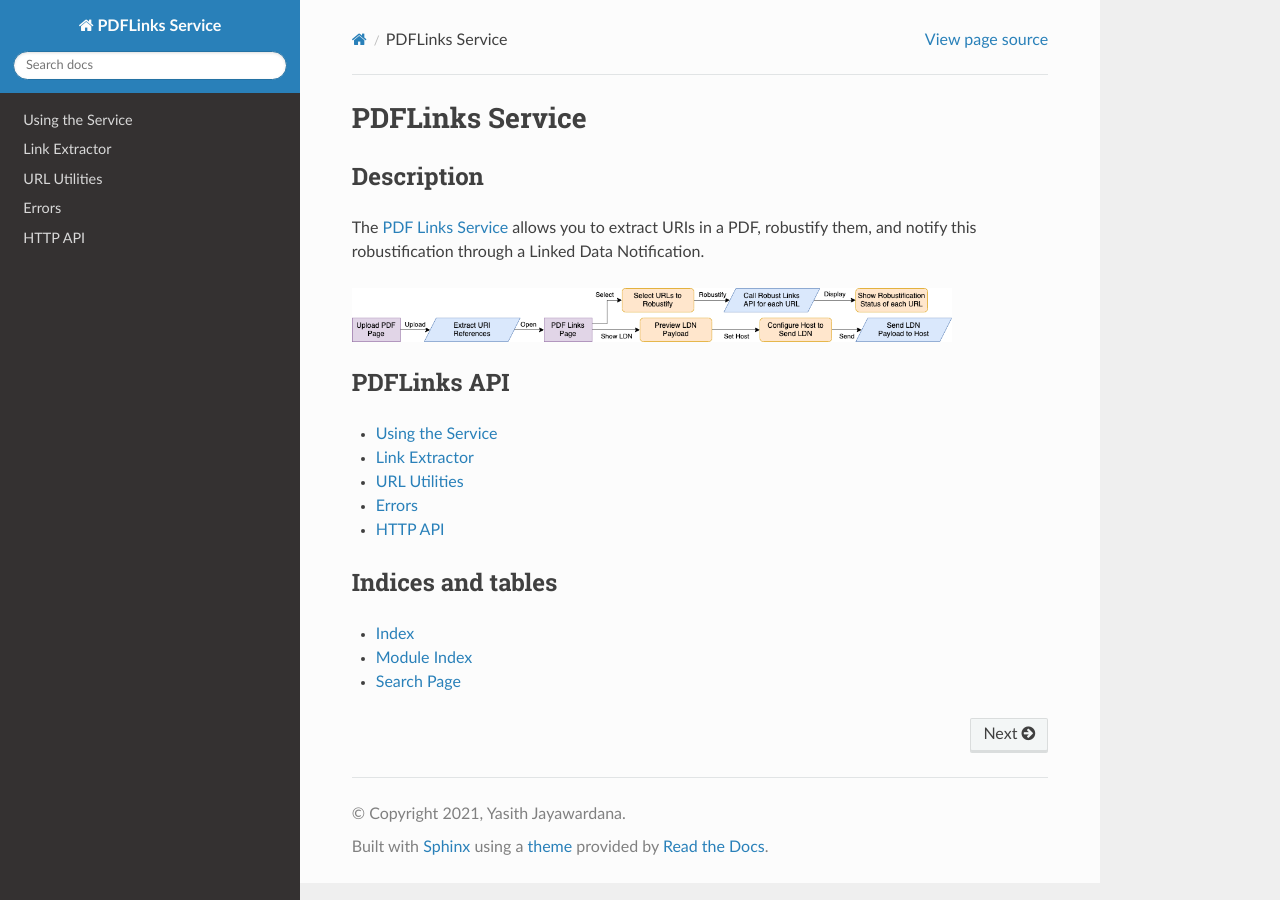
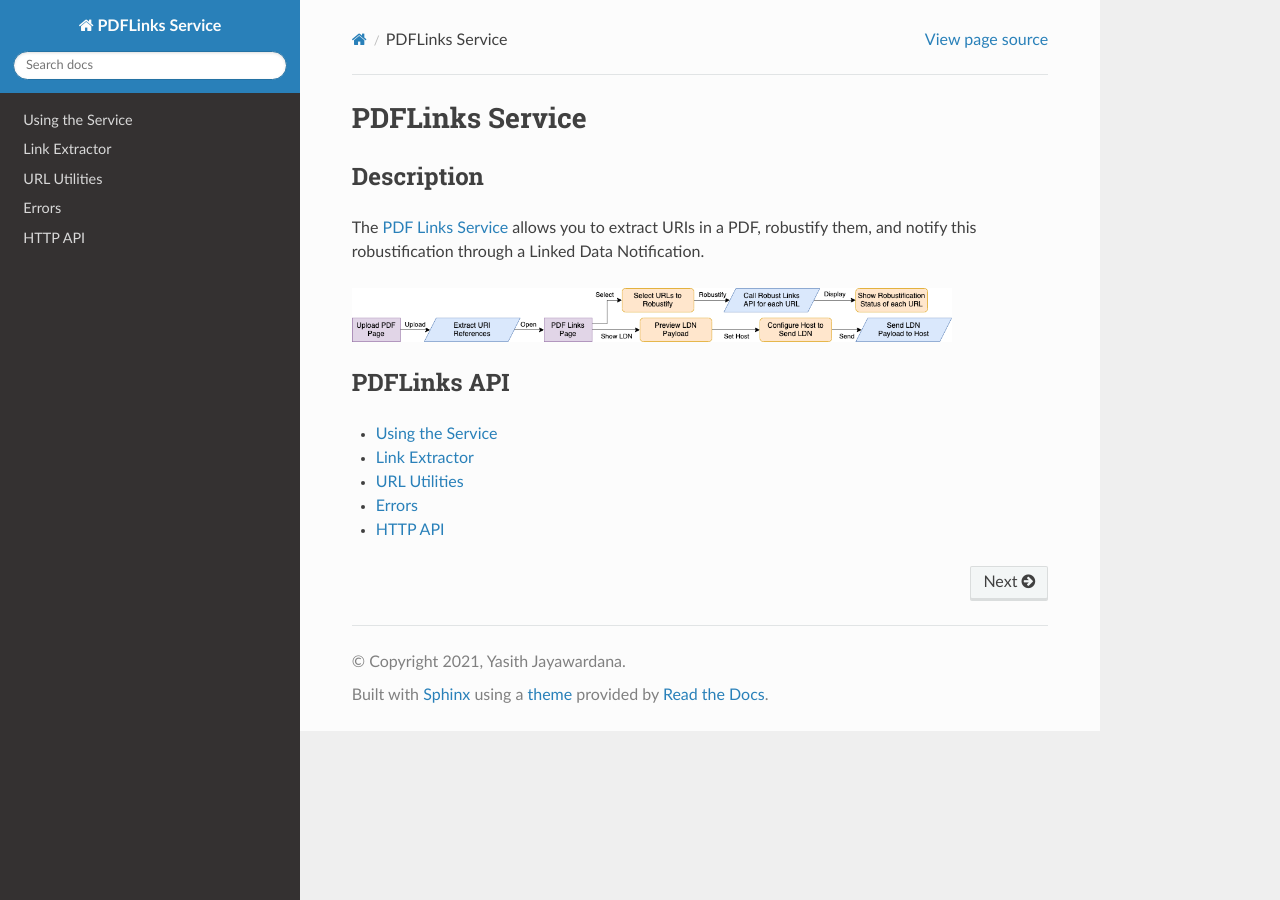
Before and after one commit to yasithdev/pdf-links-service, a Sphinx documentation site: the page built from docs/index.rst, in a window 1280 px wide. Built offline with Sphinx 7.4.7 and the Read the Docs theme 2.0.0, drawn with Linux system fonts in a browser that asks for light colours.

Commit message:
fix errors

```diff
--- a/docs/index.rst
+++ b/docs/index.rst
@@ -21,10 +21,3 @@ PDFLinks API
    util
    errors
    api
-
-Indices and tables
-------------------
-
-* :ref:`genindex`
-* :ref:`modindex`
-* :ref:`search`
```
Also changed, not shown: 1 other file.
